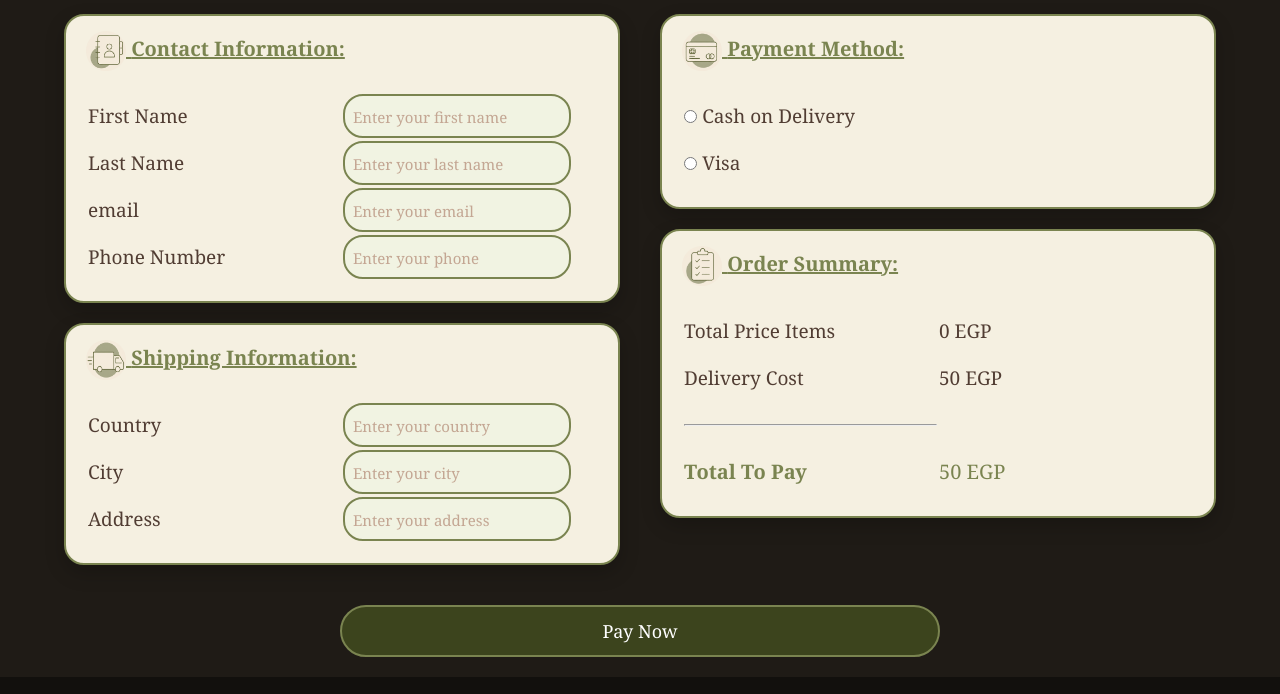
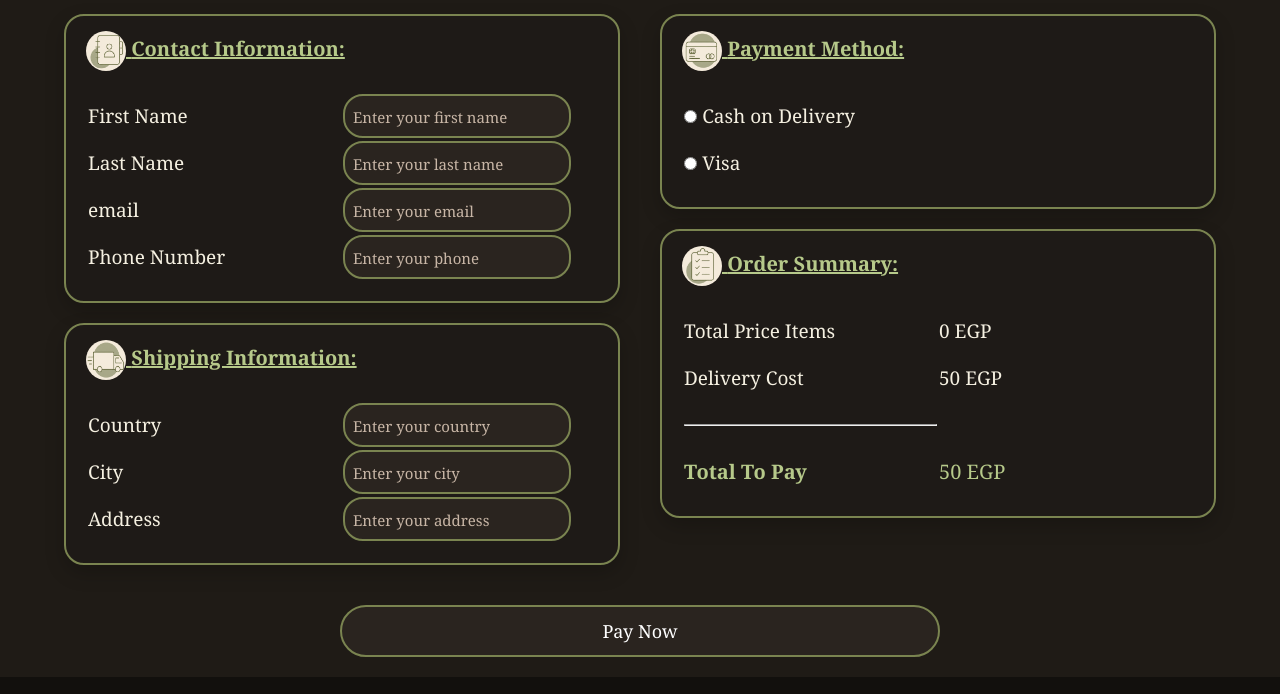
Before and after one commit to rahmasamehsamir-arch/lumora.github.io, a plain HTML site: page html/checkout.html in a window 1280 px wide. Shown: the part 185-879 px from the top of the page. Drawn offline with Linux system fonts and the light colour scheme.

Commit message:
Update checkout.css

```diff
--- a/css/checkout.css
+++ b/css/checkout.css
@@ -129,3 +129,28 @@ input[type="submit"]:hover{
     color:#513d33;
     font-size:19px;
 }
+body.dark{
+    background:#121212;
+}
+body.dark label,
+body.dark .ttl,
+body.dark h3,
+body.dark a{
+    color:#F5F0E1;
+}
+body.dark legend,
+body.dark .totaltopay,
+body.dark .checkout{
+    color:#B6C98A;
+}
+body.dark section{
+    background:#1E1A17;
+    border:2px solid #7A8450;
+}
+body.dark input{
+    background:#2A241F;
+    color:white;
+}
+body.dark input::placeholder{
+    color:#C8B6A6;
+}
```
